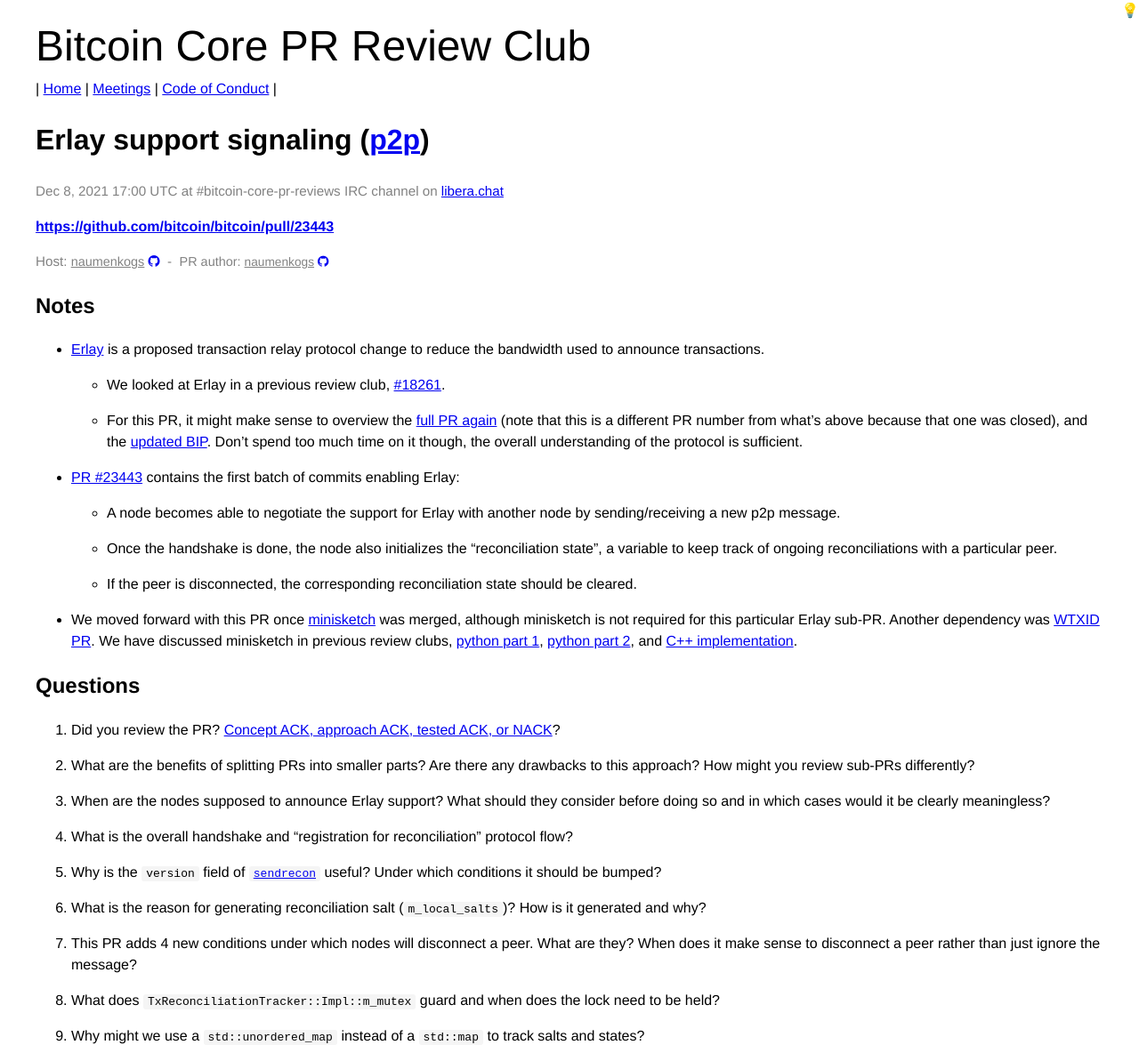
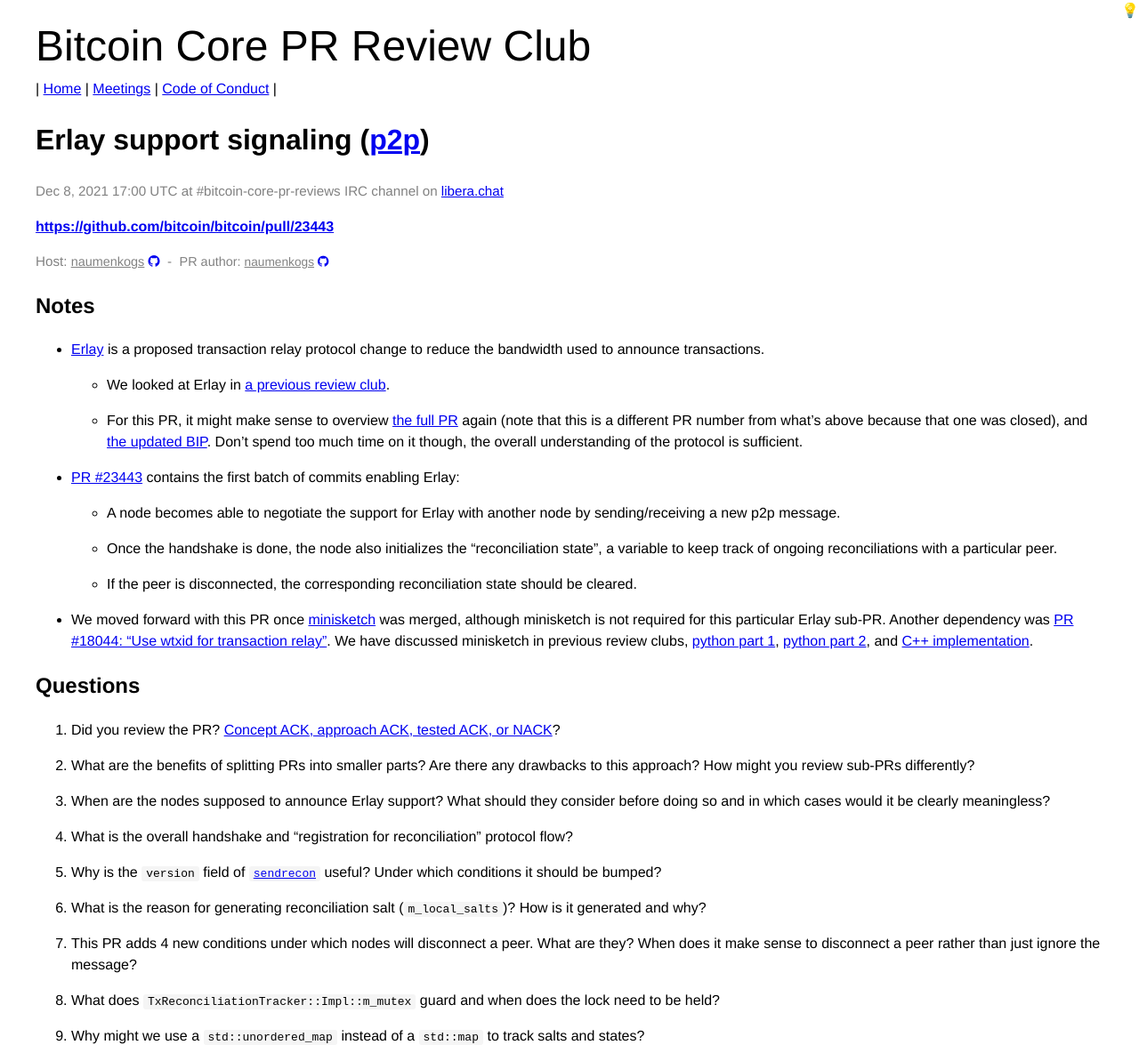
Before and after one commit to bitcoin-core-review-club/website, a Jekyll site: the page built from _posts/2021-12-08-#23443.md, in a window 1280 px wide. Shown: the whole page at 89% size. Built offline with Jekyll 4.4.1, drawn with Linux system fonts in a browser that asks for light colours.

Commit message:
Minor updates to 23443

```diff
--- a/_posts/2021-12-08-#23443.md
+++ b/_posts/2021-12-08-#23443.md
@@ -15,12 +15,11 @@
 * [Erlay](https://arxiv.org/abs/1905.10518) is a proposed transaction relay protocol change to reduce the bandwidth used to
   announce transactions.
 
-  - We looked at Erlay in a previous review club, [#18261](/18261).
+  - We looked at Erlay in [a previous review club](/18261).
 
-  - For this PR, it might make sense to overview the
-    [full PR again](https://github.com/bitcoin/bitcoin/pull/21515)
+  - For this PR, it might make sense to overview [the full PR](https://github.com/bitcoin/bitcoin/pull/21515) again
     (note that this is a different PR number from what's above because that one was closed), and
-    the [updated BIP](https://github.com/naumenkogs/bips/blob/bip_0330_updates/bip-0330.mediawiki).
+    [the updated BIP](https://github.com/naumenkogs/bips/blob/bip_0330_updates/bip-0330.mediawiki).
     Don't spend too much time on it though, the overall understanding of the protocol is sufficient.
 
 * [PR #23443](https://github.com/bitcoin/bitcoin/pull/23443) contains the first batch of commits
@@ -36,9 +35,10 @@
 
 * We moved forward with this PR once [minisketch](https://bitcoinops.org/en/topics/minisketch/) was
   merged, although minisketch is not required for this particular Erlay sub-PR. Another dependency
-  was [WTXID PR](https://bitcoincore.reviews/18044). We have discussed minisketch in previous review
-  clubs, [python part 1](/minisketch-26), [python part 2](/minisketch-26-2), and [C++
-  implementation](/minisketch).
+  was [PR #18044: "Use wtxid for transaction
+  relay"](https://bitcoincore.reviews/18044). We have discussed minisketch in
+  previous review clubs, [python part 1](/minisketch-26), [python part
+  2](/minisketch-26-2), and [C++ implementation](/minisketch).
 
 ## Questions
 
```
